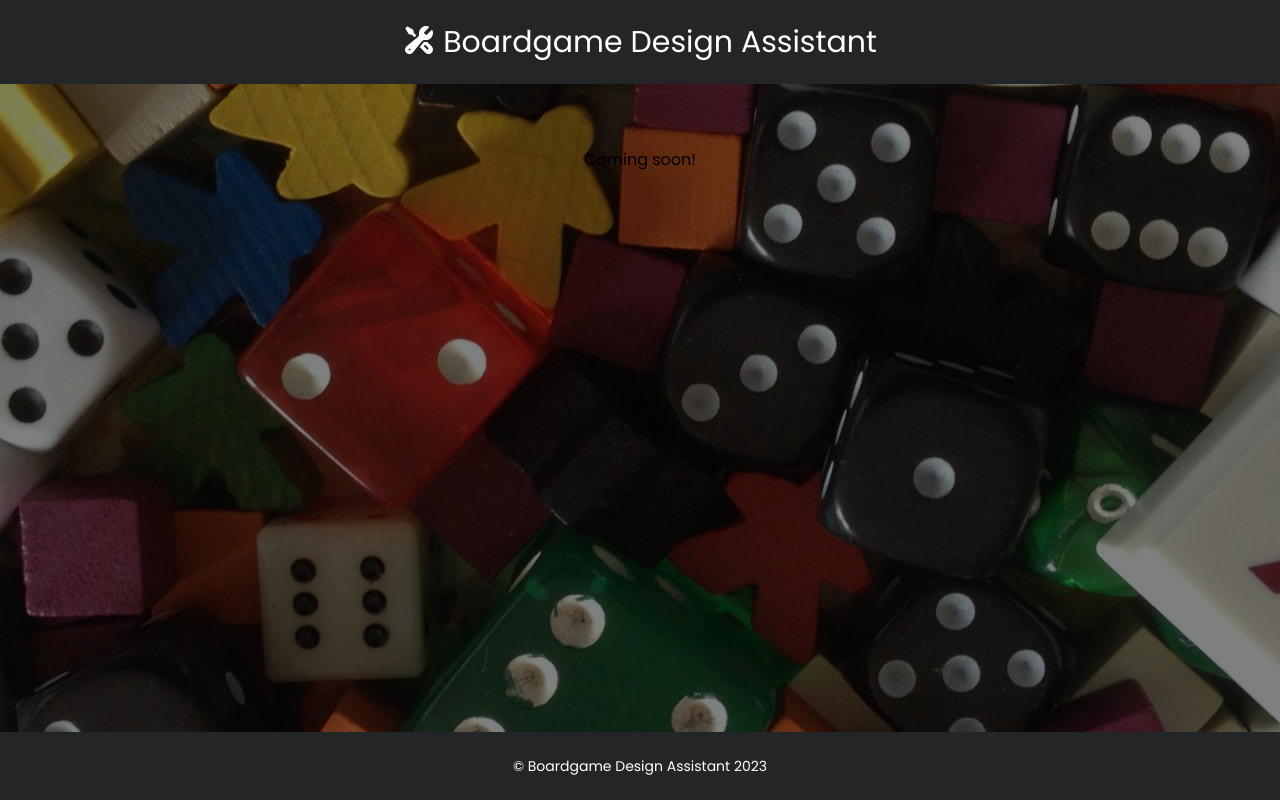
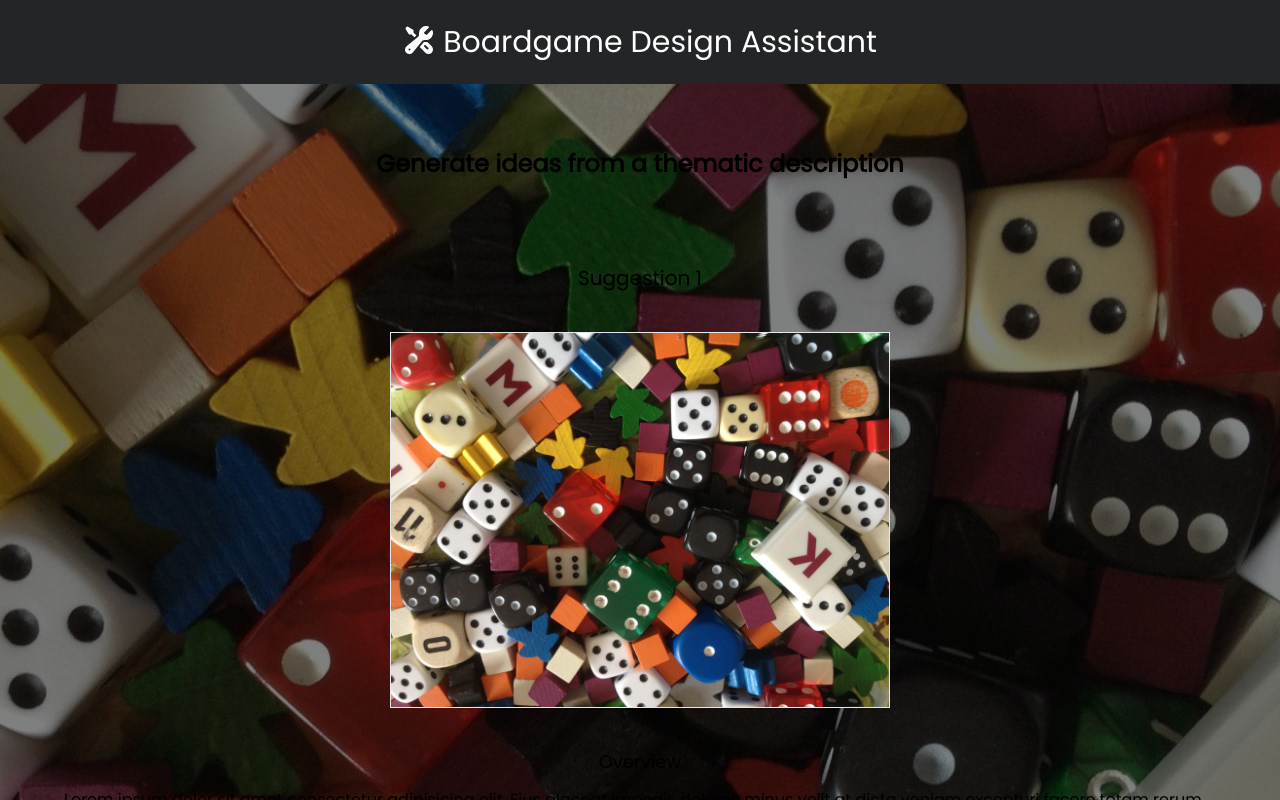
Before and after one commit to Sullivown/bg-design-assistant, a Next.js app: page /thematic in a window 1280 px wide. Shown: the top 800 px of the page. Built offline with nearby package versions, Linux system fonts and the light colour scheme.

Commit message:
Custom colours issue

```diff
--- a/src/app/thematic/page.tsx
+++ b/src/app/thematic/page.tsx
@@ -1,9 +1,13 @@
 import Section from '@/elements/Section';
+import GameDetails from '@/components/GameDetails';
 
 export default function ThematicPage() {
 	return (
-		<Section className='text-center'>
-			<h2>Coming soon!</h2>
-		</Section>
+		<>
+			<Section className='text-center text-2xl font-semibold mb-5'>
+				<h2>Generate ideas from a thematic description</h2>
+			</Section>
+			<GameDetails />
+		</>
 	);
 }
--- a/tailwind.config.js
+++ b/tailwind.config.js
@@ -6,6 +6,7 @@ module.exports = {
 		'./src/app/**/*.{js,ts,jsx,tsx,mdx}',
 	],
 	theme: {
+		extend: {
 			colors: {
 				white: '#ffffff',
 				light: 'whitesmoke',
@@ -15,7 +16,6 @@ module.exports = {
 				'medium-dark': '#777',
 				dark: '#242526',
 			},
-		extend: {
 			backgroundImage: {
 				'gradient-radial': 'radial-gradient(var(--tw-gradient-stops))',
 				'gradient-conic':
```
Lines whose indentation alone changed are shown as unchanged.
